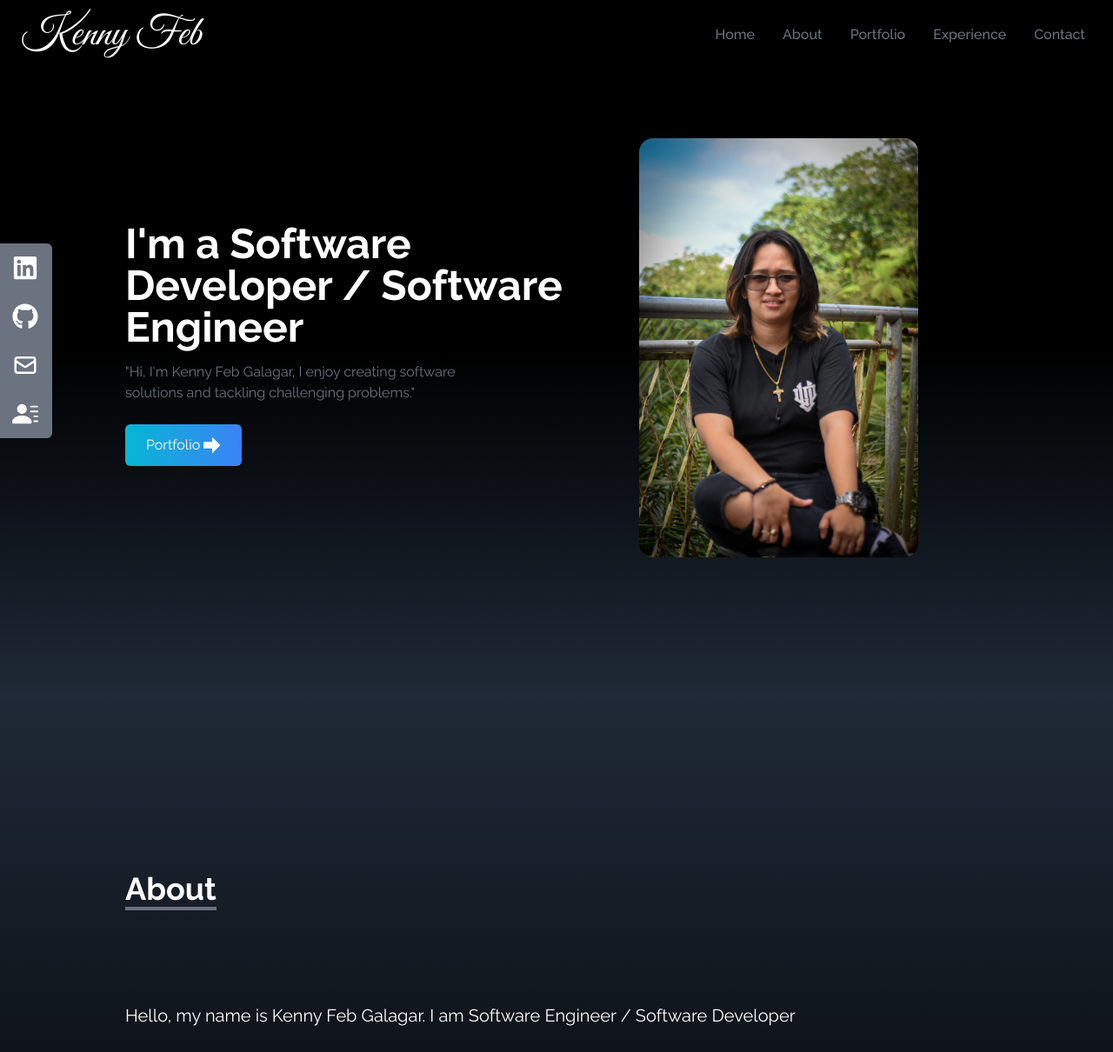
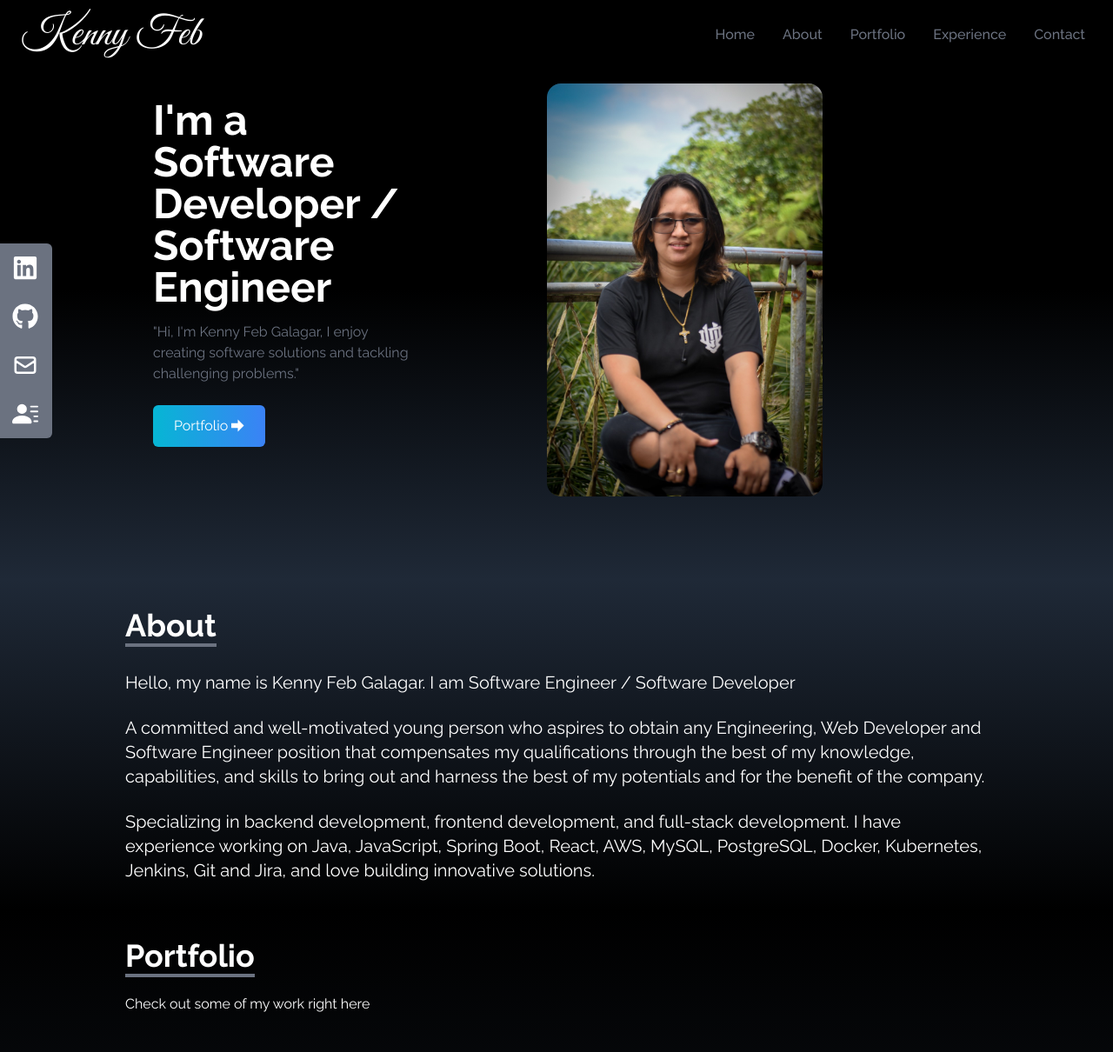
Before and after one commit to kennyragalag/careerportfolio, a React (Create React App) app: page / in a window 1280 px wide. Shown: the top 1210 px of the page at 87% size. Built offline with nearby package versions, Linux system fonts and the light colour scheme.

Commit message:
fix responsive view

```diff
--- a/src/components/About.jsx
+++ b/src/components/About.jsx
@@ -4,15 +4,15 @@ const About = () => {
   return (
     <div
       name="about"
-      className="w-full h-screen bg-gradient-to-b from-gray-800 to-black text-white"
+      className="bg-gradient-to-b from-gray-800 to-black text-white md:h-auto p-4"
     >
-      <div className="max-w-screen-lg p-4 mx-auto flex flex-col justify-center w-full h-full">
+      <div className="max-w-screen-lg p-4 mx-auto flex flex-col justify-center w-full">
         <div className="pb-8">
           <p className="text-4xl font-bold inline border-b-4 border-gray-500">
             About
           </p>
         </div>
-        <p className="text-xl mt-20">
+        <p className="text-xl mt-15">
           Hello, my name is Kenny Feb Galagar. I am Software Engineer / Software
           Developer
         </p>
--- a/src/components/Contact.jsx
+++ b/src/components/Contact.jsx
@@ -29,9 +29,9 @@ const Contact = () => {
   return (
     <div
       name="contact"
-      className="w-full h-screen bg-gradient-to-b from-black to-gray-800 p-4 text-white"
+      className="bg-gradient-to-b from-black to-gray-800 p-4 text-white md:h-auto"
     >
-      <div className="flex flex-col p-4 justify-center max-w-screen-lg mx-auto h-full">
+      <div className="flex flex-col p-4 justify-center max-w-screen-lg mx-auto w-full">
         <div className="pb-8">
           <p className="text-4xl font-bold inline border-b-4 border-gray-500">
             Contact
--- a/src/components/Experience.jsx
+++ b/src/components/Experience.jsx
@@ -111,9 +111,9 @@ const Experience = () => {
   return (
     <div
       name="experience"
-      className="bg-gradient-to-b from-gray-800 to-black p-4 text-white md:h-screen"
+      className="bg-gradient-to-b from-gray-800 to-black p-4 text-white md:h-auto"
     >
-      <div className="max-w-screen-lg p-4 mx-auto flex flex-col justify-center w-full h-full">
+      <div className="max-w-screen-lg p-4 mx-auto flex flex-col justify-center w-full">
         <div className="pb-8">
           <p className="text-4xl font-bold border-b-4 border-gray-500 p-2 inline">
             Experience
--- a/src/components/Home.jsx
+++ b/src/components/Home.jsx
@@ -7,10 +7,10 @@ const Home = () => {
   return (
     <div
       name="home"
-      className="h-screen w-full bg-gradient-to-b from-black via-black to-gray-800"
+      className="md:h-auto md:p-12 bg-gradient-to-b from-black via-black to-gray-800 p-12"
     >
-      <div className="max-w-screen-lg mx-auto flex flex-col items-center justify-center h-full px-4 md:flex-row">
-        <div className="flex flex-col justify-center h-full">
+      <div className="max-w-screen-lg mx-auto flex flex-col items-center justify-center w-full p-12 md:flex-row">
+        <div className="flex flex-col justify-center w-1/2 pb-8">
           <h2 className="text-3xl sm:text-5xl font-bold text-white">
             I'm a Software Developer / Software Engineer
           </h2>
@@ -28,7 +28,7 @@ const Home = () => {
             >
               Portfolio
               <span className="group-hover:rotate-90 duration-300">
-                <ImArrowRight size={20} className="ml-1" />
+                <ImArrowRight size={15} className="ml-1" />
               </span>
             </Link>
           </div>
@@ -38,7 +38,7 @@ const Home = () => {
           <img
             src={HeroImage}
             alt="my profile"
-            className="rounded-2xl mx-auto w-2/3"
+            className="rounded-2xl mx-auto w-1/2"
           />
         </div>
       </div>
--- a/src/components/Portfolio.jsx
+++ b/src/components/Portfolio.jsx
@@ -44,9 +44,9 @@ const Portfolio = () => {
   return (
     <div
       name="portfolio"
-      className="bg-gradient-to-b from-black to-gray-800 w-full text-white md:h-screen"
+      className="bg-gradient-to-b from-black to-gray-800 text-white md:h-auto p-4"
     >
-      <div className="max-w-screen-lg p-4 mx-auto flex flex-col justify-center w-full h-full">
+      <div className="max-w-screen-lg p-4 mx-auto flex flex-col justify-center w-full">
         <div className="pb-8">
           <p className="text-4xl font-bold inline border-b-4 border-gray-500">
             Portfolio
@@ -54,7 +54,7 @@ const Portfolio = () => {
           <p className="py-6">Check out some of my work right here</p>
         </div>
 
-        <div className="grid sm:grid-cols-2 md:grid-cols-3 gap-8 px-12   sm:px-0">
+        <div className="grid sm:grid-cols-2 md:grid-cols-3 gap-8 px-12 sm:px-0">
           {portfolios.map(({ id, src, href }) => (
             <div key={id} className="shadow-md shadow-gray-600 rounded-lg">
               <img
```
